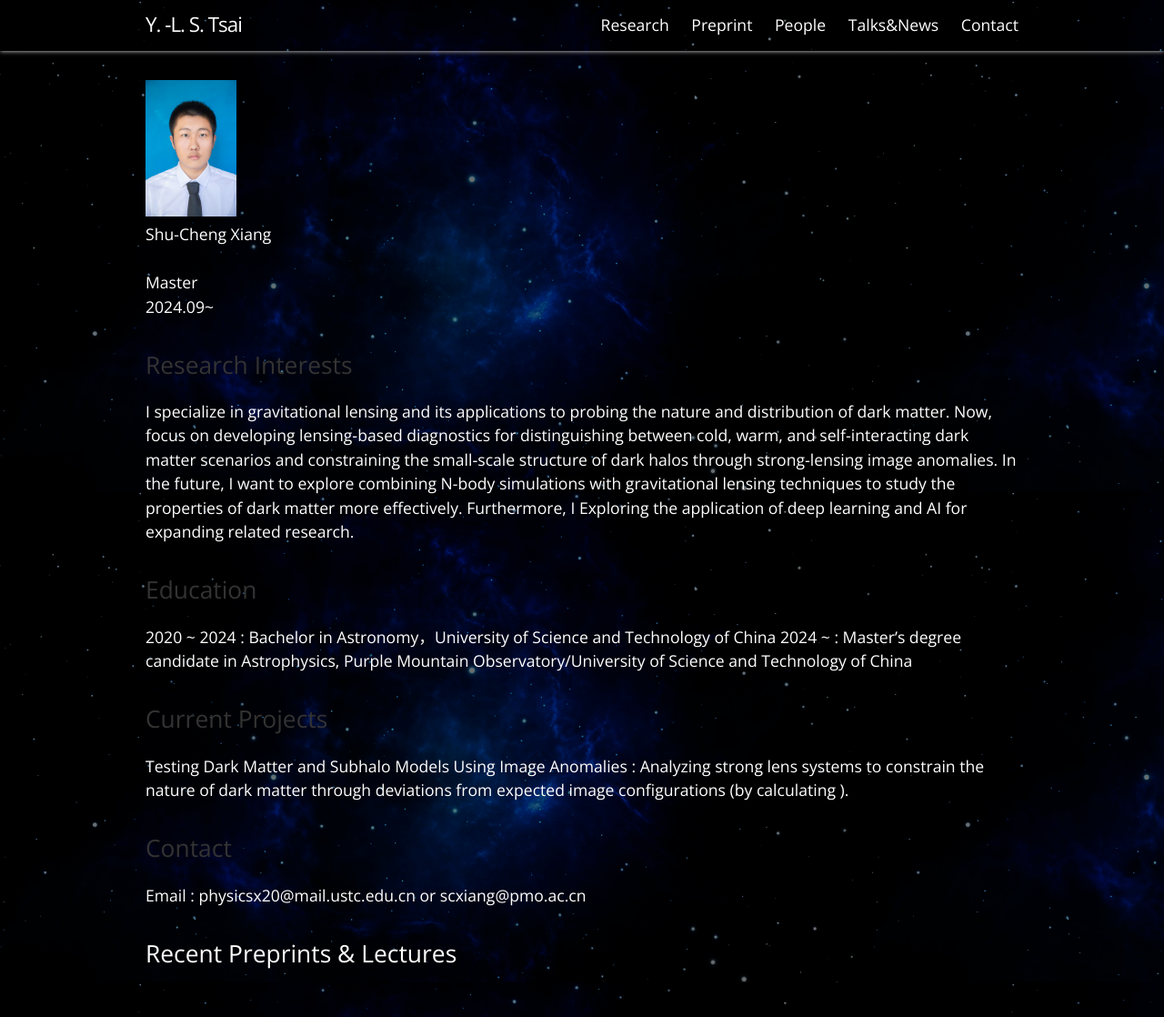
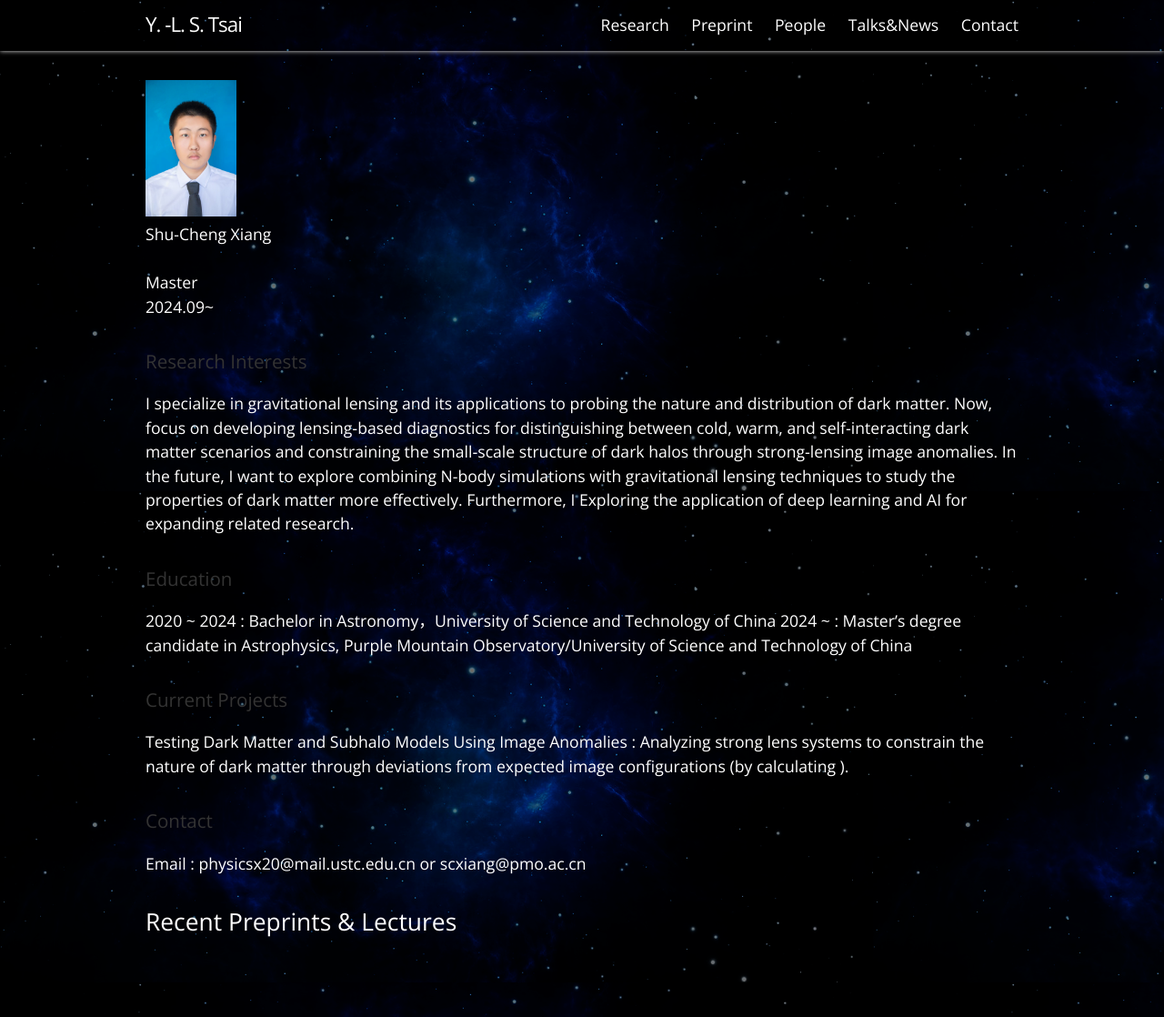
Before and after one commit to smingtsai/PMOdarkmatter, a Jekyll site: the page built from _authors/XiangShucheng.md, in a window 1280 px wide. Shown: the whole page at 91% size. Built offline with Jekyll 4.4.1, drawn with Linux system fonts in a browser that asks for light colours.

```diff
--- a/_authors/XiangShucheng.md
+++ b/_authors/XiangShucheng.md
@@ -10,7 +10,7 @@ time: 2024.09~
 degree: Master
 ---
 
-## Research Interests
+### Research Interests
 I specialize in gravitational lensing and its applications to probing the nature and distribution of
 dark matter.
 Now, focus on developing lensing‐based diagnostics for distinguishing between cold, warm, and
@@ -19,13 +19,13 @@ through strong‐lensing image anomalies.
 In the future, I want to explore combining N-body simulations with gravitational lensing
 techniques to study the properties of dark matter more effectively. Furthermore, I Exploring the
 application of deep learning and AI for expanding related research.
-## Education
+### Education
 2020 ~ 2024 : Bachelor in Astronomy，University of Science and Technology of China
 2024 ~ : Master's degree candidate in Astrophysics, Purple Mountain Observatory/University
 of Science and Technology of China
-## Current Projects
+### Current Projects
 Testing Dark Matter and Subhalo Models Using Image Anomalies : Analyzing strong lens
 systems to constrain the nature of dark matter through deviations from expected image
 configurations (by calculating ).
-## Contact
+### Contact
 Email : physicsx20@mail.ustc.edu.cn or scxiang@pmo.ac.cn
```
Also changed, not shown: _authors/LuJiaYing.md (+1 -1 lines), _authors/WangXiao.md (+2 -2 lines), _authors/WangYuNing.md (+1 -1 lines), _authors/WangZhengLong.md (+1 -1 lines).
